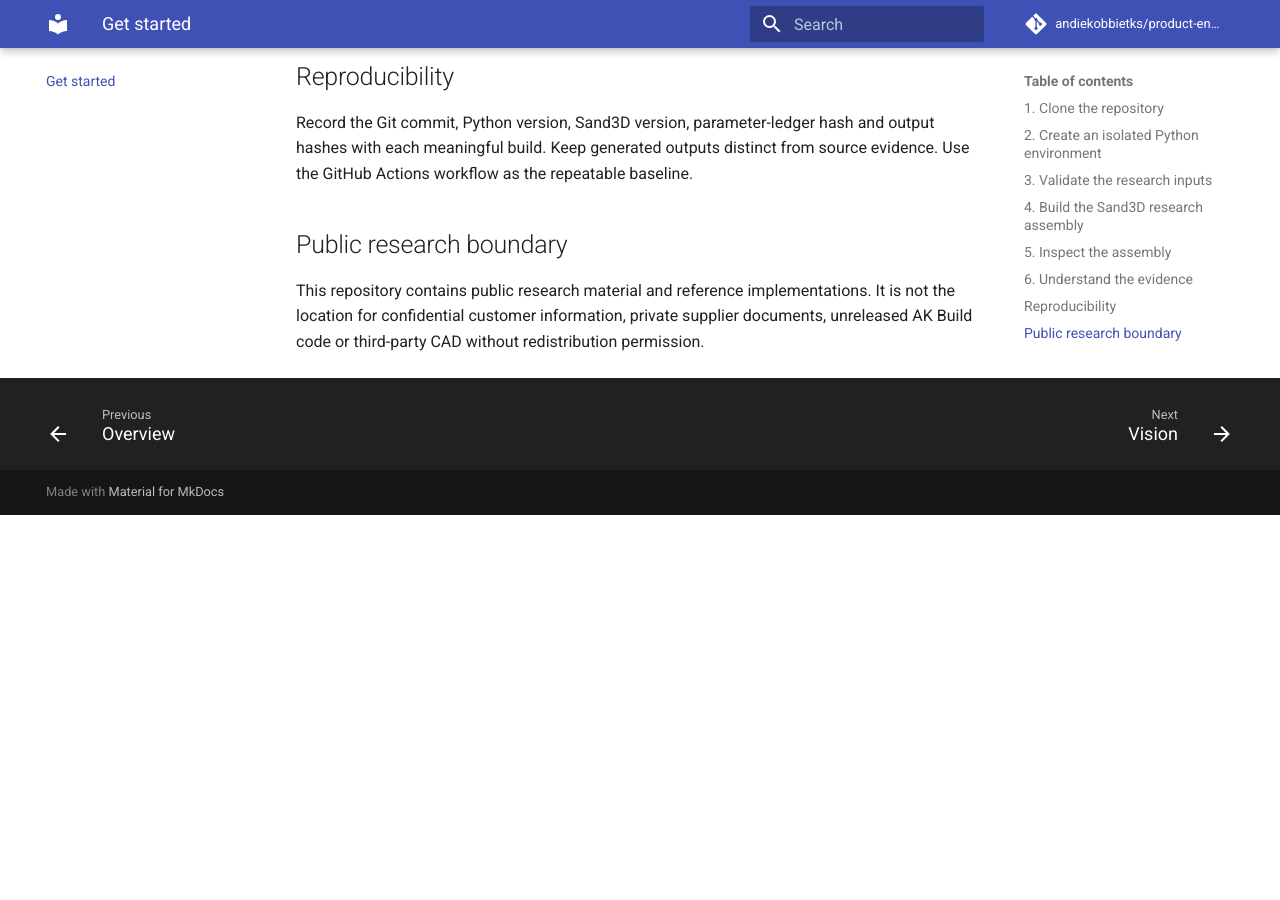
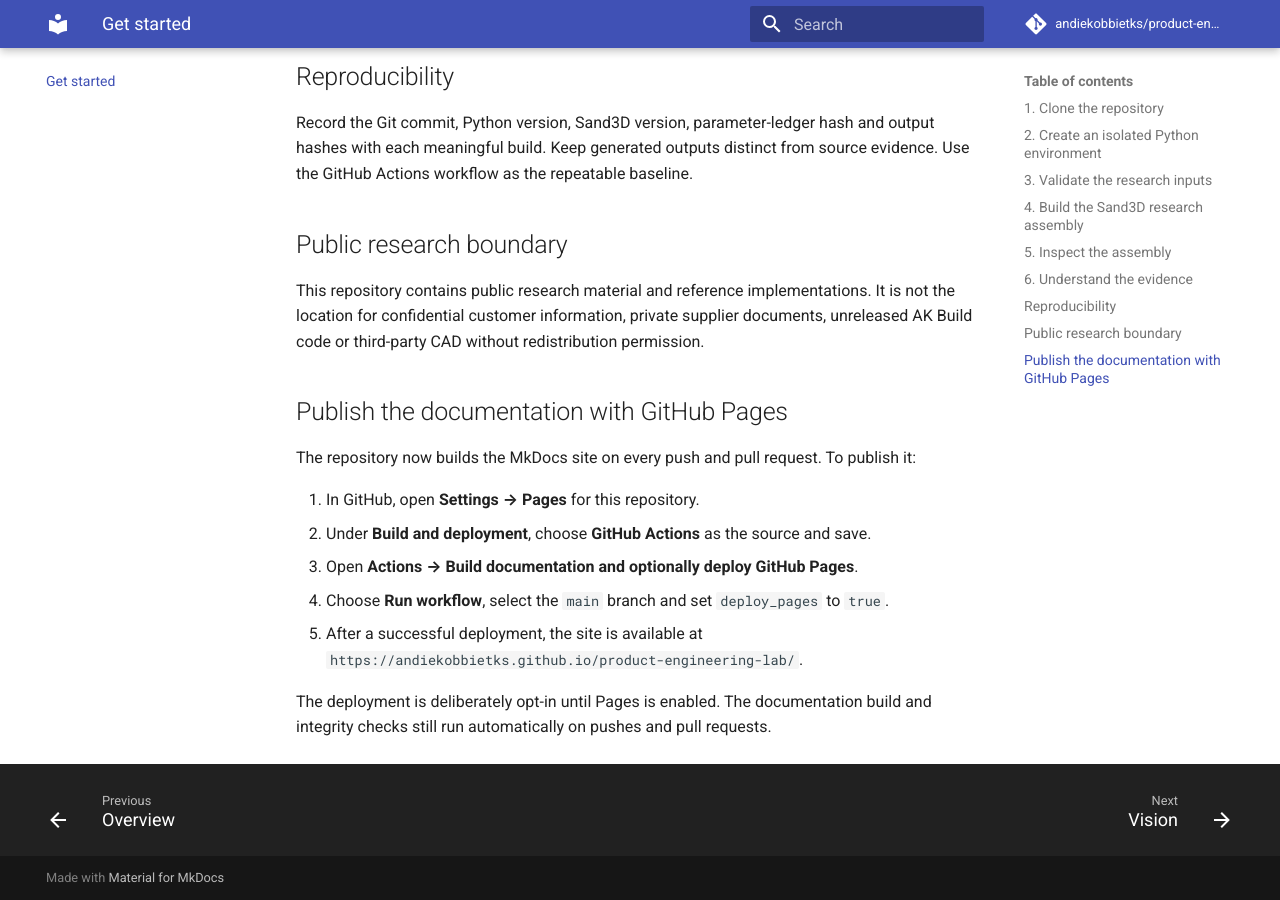
Before and after one commit to andiekobbietks/product-engineering-lab, an MkDocs documentation site: the page built from docs/getting-started.md, in a window 1280 px wide and 900 px high, scrolled down 1805 px. Built offline with MkDocs 1.6.1 and Material for MkDocs 9.7.7, drawn with Linux system fonts in a browser that asks for light colours; comment, search, counter and statistics services are not loaded; before the commit the page ends 2320 px from its top, so only the background shows below that.

Commit message:
Document the one-time GitHub Pages enablement and deployment steps

```diff
--- a/docs/getting-started.md
+++ b/docs/getting-started.md
@@ -74,3 +74,15 @@ Record the Git commit, Python version, Sand3D version, parameter-ledger hash and
 ## Public research boundary
 
 This repository contains public research material and reference implementations. It is not the location for confidential customer information, private supplier documents, unreleased AK Build code or third-party CAD without redistribution permission.
+
+## Publish the documentation with GitHub Pages
+
+The repository now builds the MkDocs site on every push and pull request. To publish it:
+
+1. In GitHub, open **Settings → Pages** for this repository.
+2. Under **Build and deployment**, choose **GitHub Actions** as the source and save.
+3. Open **Actions → Build documentation and optionally deploy GitHub Pages**.
+4. Choose **Run workflow**, select the `main` branch and set `deploy_pages` to `true`.
+5. After a successful deployment, the site is available at `https://andiekobbietks.github.io/product-engineering-lab/`.
+
+The deployment is deliberately opt-in until Pages is enabled. The documentation build and integrity checks still run automatically on pushes and pull requests.
```
